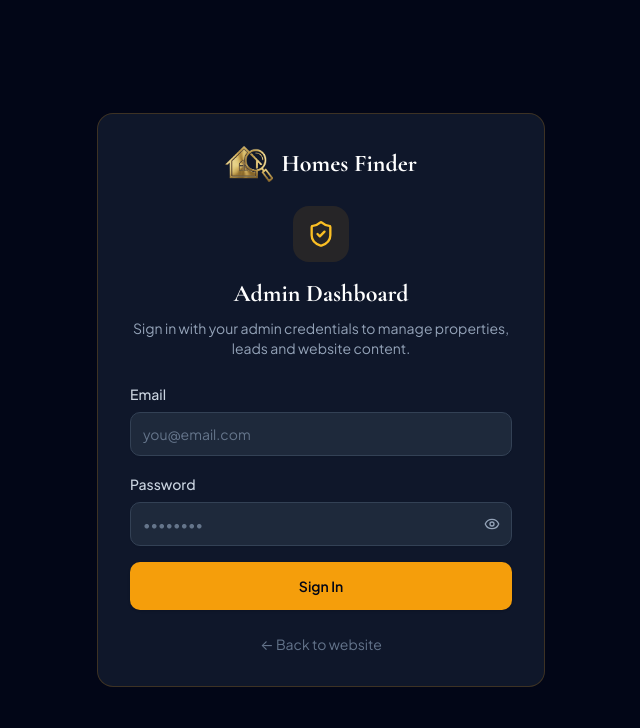
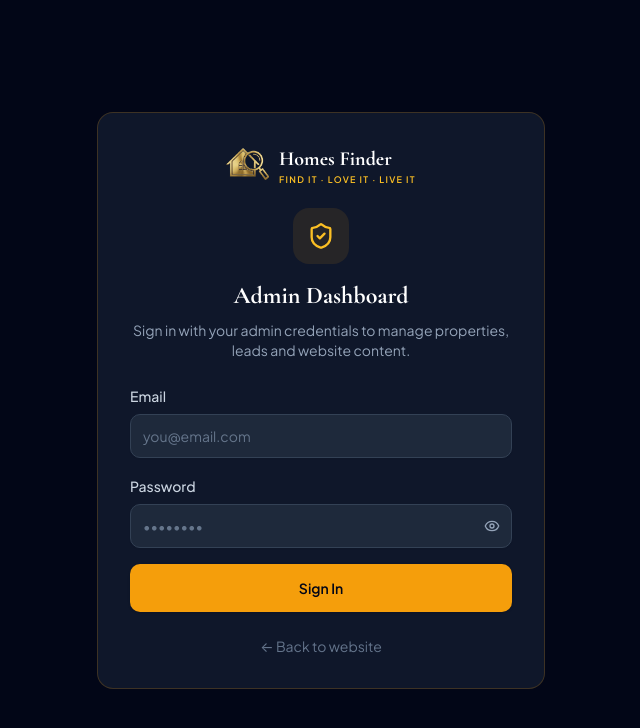
Before and after one commit to hamidaliuxb-tech/Homes-finder, a React (Create React App) app in the folder frontend/: page /admin/login in a window 1280 px wide. Shown: the top 728 px of the page, without its empty margins (319-959 px from the left). Built offline with nearby package versions, Linux system fonts and the light colour scheme; no server answers.

Commit message:
style: refine header logo & tagline proportions and add consistent branding across customer and admin dashboards

```diff
--- a/frontend/src/components/Navbar.jsx
+++ b/frontend/src/components/Navbar.jsx
@@ -50,10 +50,10 @@ export default function Navbar() {
       )}
       <div className="mx-auto flex max-w-7xl items-center justify-between px-4 sm:px-6 lg:px-8 h-16 lg:h-20">
         <Link to="/" className="flex items-center gap-2.5 group shrink-0" data-testid="navbar-logo">
-          <img src="/homes-finder-icon.png" alt="Homes Finder" className="h-9 w-auto" />
+          <img src="/homes-finder-icon.png" alt="Homes Finder" className="h-8 lg:h-9 w-auto object-contain" />
           <div className="leading-none">
-            <span className="font-serif text-xl lg:text-2xl font-bold tracking-tight text-white">Homes Finder</span>
-            <span className="block text-[10.5px] sm:text-[11px] font-semibold tracking-[0.22em] text-yellow-400 uppercase mt-0.5 drop-shadow-sm">Find it, Love it, Live it</span>
+            <span className="font-serif text-lg lg:text-xl font-bold tracking-tight text-white block">Homes Finder</span>
+            <span className="block text-[8.5px] sm:text-[9.5px] font-semibold tracking-[0.14em] text-amber-400 uppercase mt-0.5">Find it · Love it · Live it</span>
           </div>
         </Link>
 
--- a/frontend/src/pages/admin/AdminDashboard.jsx
+++ b/frontend/src/pages/admin/AdminDashboard.jsx
@@ -60,9 +60,15 @@ export default function AdminDashboard() {
     <div className="min-h-screen bg-[#FAFAFA]" data-testid="admin-dashboard">
       <header className="bg-slate-900 text-white sticky top-0 z-40 border-b border-amber-500/20">
         <div className="mx-auto max-w-7xl px-4 sm:px-6 lg:px-8 h-16 flex items-center justify-between">
-          <Link to="/admin" className="flex items-center gap-2">
-            <img src="/homes-finder-icon.png" alt="Homes Finder" className="h-7 w-auto" />
-            <span className="font-serif text-lg font-bold">Homes Finder <span className="text-amber-400 font-normal text-sm">Admin</span></span>
+          <Link to="/admin" className="flex items-center gap-2.5 group shrink-0" data-testid="admin-logo">
+            <img src="/homes-finder-icon.png" alt="Homes Finder" className="h-8 w-auto object-contain" />
+            <div className="leading-none">
+              <div className="flex items-center gap-1.5">
+                <span className="font-serif text-lg font-bold text-white tracking-tight">Homes Finder</span>
+                <span className="px-1.5 py-0.5 text-[10px] font-bold rounded bg-amber-500 text-slate-950 uppercase tracking-wide">Admin</span>
+              </div>
+              <span className="block text-[8.5px] sm:text-[9px] font-semibold tracking-[0.14em] text-amber-400 uppercase mt-0.5">Find it · Love it · Live it</span>
+            </div>
           </Link>
           <div className="flex items-center gap-3">
             <a href="/" target="_blank" rel="noopener noreferrer" className="hidden sm:flex items-center gap-1.5 text-sm text-slate-300 hover:text-amber-400"><ExternalLink className="h-4 w-4" />View Site</a>
--- a/frontend/src/pages/admin/AdminLogin.jsx
+++ b/frontend/src/pages/admin/AdminLogin.jsx
@@ -37,9 +37,12 @@ export default function AdminLogin() {
   return (
     <div className="min-h-screen flex items-center justify-center bg-slate-950 px-4" data-testid="admin-login-page">
       <div className="w-full max-w-md bg-slate-900 border border-amber-500/20 rounded-2xl p-8 text-center">
-        <Link to="/" className="inline-flex items-center gap-2 mb-6">
-          <img src="/homes-finder-icon.png" alt="Homes Finder" className="h-9 w-auto" />
-          <span className="font-serif text-2xl font-bold text-white">Homes Finder</span>
+        <Link to="/" className="inline-flex items-center gap-2.5 mb-6 group text-left">
+          <img src="/homes-finder-icon.png" alt="Homes Finder" className="h-8 w-auto object-contain" />
+          <div className="leading-none">
+            <span className="font-serif text-xl font-bold text-white block">Homes Finder</span>
+            <span className="block text-[8.5px] sm:text-[9px] font-semibold tracking-[0.14em] text-amber-400 uppercase mt-0.5">Find it · Love it · Live it</span>
+          </div>
         </Link>
         <div className="w-14 h-14 rounded-2xl bg-amber-500/10 flex items-center justify-center mx-auto mb-4">
           <ShieldCheck className="h-7 w-7 text-amber-400" />
--- a/frontend/src/pages/customer/Dashboard.jsx
+++ b/frontend/src/pages/customer/Dashboard.jsx
@@ -29,9 +29,12 @@ export default function Dashboard() {
     <div className="min-h-screen bg-[#FAFAFA]" data-testid="customer-dashboard">
       <header className="bg-slate-900 text-white sticky top-0 z-40 border-b border-amber-500/20">
         <div className="mx-auto max-w-7xl px-4 sm:px-6 lg:px-8 h-16 flex items-center justify-between">
-          <Link to="/dashboard" className="flex items-center gap-2">
-            <img src="/homes-finder-icon.png" alt="Homes Finder" className="h-8 w-auto" />
-            <span className="font-serif text-lg font-bold">Homes Finder</span>
+          <Link to="/dashboard" className="flex items-center gap-2.5 group shrink-0" data-testid="dashboard-logo">
+            <img src="/homes-finder-icon.png" alt="Homes Finder" className="h-8 w-auto object-contain" />
+            <div className="leading-none">
+              <span className="font-serif text-lg font-bold text-white block">Homes Finder</span>
+              <span className="block text-[8.5px] sm:text-[9px] font-semibold tracking-[0.14em] text-amber-400 uppercase mt-0.5">Find it · Love it · Live it</span>
+            </div>
           </Link>
           <div className="flex items-center gap-3">
             <a href="/" className="hidden sm:flex items-center gap-1.5 text-sm text-slate-300 hover:text-amber-400"><ExternalLink className="h-4 w-4" />View Site</a>
--- a/frontend/src/pages/customer/Login.jsx
+++ b/frontend/src/pages/customer/Login.jsx
@@ -52,9 +52,12 @@ export default function Login() {
     <div className="min-h-screen flex items-center justify-center bg-slate-950 px-4 py-10" data-testid="login-page">
       <SEO title="Sign In | Homes Finder" description="Sign in to your Homes Finder account to list and manage your properties." path="/login" />
       <div className="w-full max-w-md bg-slate-900 border border-amber-500/20 rounded-2xl p-8">
-        <Link to="/" className="flex items-center justify-center gap-2 mb-6">
-          <img src="/homes-finder-icon.png" alt="Homes Finder" className="h-9 w-auto" />
-          <span className="font-serif text-2xl font-bold text-white">Homes Finder</span>
+        <Link to="/" className="flex items-center justify-center gap-2.5 mb-6 group text-left">
+          <img src="/homes-finder-icon.png" alt="Homes Finder" className="h-8 w-auto object-contain" />
+          <div className="leading-none">
+            <span className="font-serif text-xl font-bold text-white block">Homes Finder</span>
+            <span className="block text-[8.5px] sm:text-[9px] font-semibold tracking-[0.14em] text-amber-400 uppercase mt-0.5">Find it · Love it · Live it</span>
+          </div>
         </Link>
         <h1 className="font-serif text-2xl font-bold text-white text-center">{forgot ? "Reset Your Password" : "Sign In"}</h1>
         <p className="text-slate-400 text-sm text-center mt-2 mb-6">{forgot ? "Enter your email to receive a reset link." : "Access your dashboard to list and manage properties."}</p>
--- a/frontend/src/pages/customer/Register.jsx
+++ b/frontend/src/pages/customer/Register.jsx
@@ -53,9 +53,12 @@ export default function Register() {
     <div className="min-h-screen bg-slate-950 px-4 py-10" data-testid="register-page">
       <SEO title="Create Your HomesFinder Account | Register" description="Register with HomesFinder to list, manage and track your properties across the UAE." path="/register" />
       <div className="w-full max-w-2xl mx-auto bg-slate-900 border border-amber-500/20 rounded-2xl p-6 sm:p-8">
-        <Link to="/" className="flex items-center justify-center gap-2 mb-5">
-          <img src="/homes-finder-icon.png" alt="Homes Finder" className="h-9 w-auto" />
-          <span className="font-serif text-2xl font-bold text-white">Homes Finder</span>
+        <Link to="/" className="flex items-center justify-center gap-2.5 mb-5 group text-left">
+          <img src="/homes-finder-icon.png" alt="Homes Finder" className="h-8 w-auto object-contain" />
+          <div className="leading-none">
+            <span className="font-serif text-xl font-bold text-white block">Homes Finder</span>
+            <span className="block text-[8.5px] sm:text-[9px] font-semibold tracking-[0.14em] text-amber-400 uppercase mt-0.5">Find it · Love it · Live it</span>
+          </div>
         </Link>
         <h1 className="font-serif text-3xl font-bold text-white text-center">Create Your HomesFinder Account</h1>
         <p className="text-slate-400 text-sm text-center mt-2 mb-6">Register with HomesFinder to list, manage and track your properties.</p>
```
